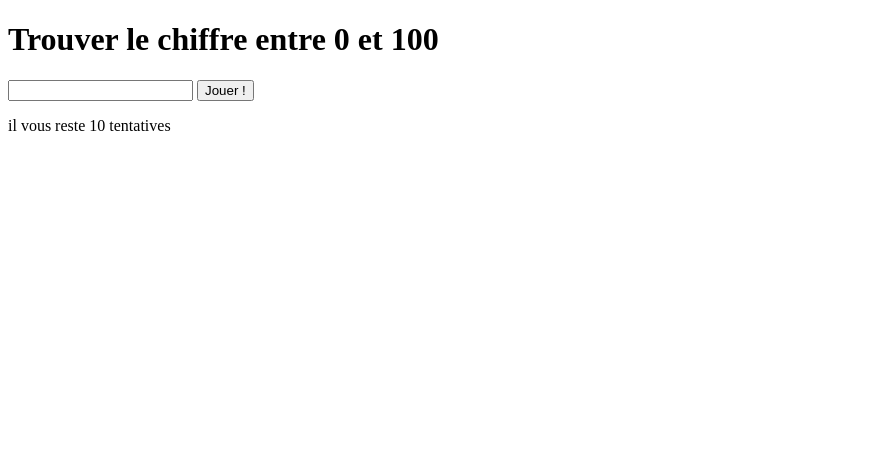
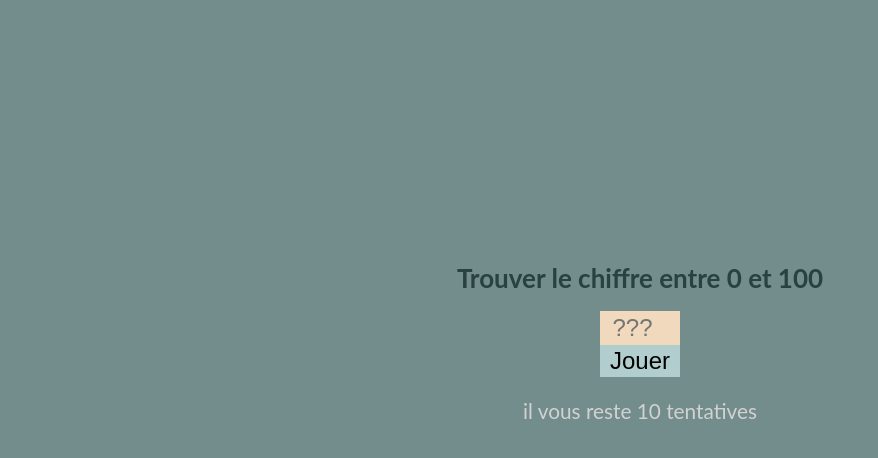
Before and after one commit to agavras/TrouverLeChiffre, a plain HTML site: page index.html in a window 1280 px wide. Shown: the whole page, without its empty margins (0-878 px from the left). Drawn offline with Linux system fonts and the light colour scheme.

Commit message:
ajout css

```diff
--- a/app.js
+++ b/app.js
@@ -17,6 +17,7 @@ function CheckTheResult() {
 
     // Si le resultat est bon...
     if (chiffreATrouver === chiffreDuJoueur) {
+        elementTexteWinLoose.style.color="lightgreen";
         elementTexteWinLoose.innerHTML = "YOU WIN";
         DeleteIlVousReste();
     // Si trop bas...
@@ -29,6 +30,7 @@ function CheckTheResult() {
 
     // Si le joueur n'a plus de credit...
     if (tentativeRestante === 0) {
+        elementTexteWinLoose.style.color="red";
         elementTexteWinLoose.innerHTML = "GAME OVER";
         DeleteIlVousReste();
     }
--- a/index.html
+++ b/index.html
@@ -4,14 +4,18 @@
     <meta charset="UTF-8">
     <meta http-equiv="X-UA-Compatible" content="IE=edge">
     <meta name="viewport" content="width=device-width, initial-scale=1.0">
+    <link rel="stylesheet" href="styles.css">
     <title>Trouver le chiffre</title>
 </head>
 <body>
-    <h1>Trouver le chiffre entre 0 et 100</h1>
-    <input id="HTMLid_InputNumber" type="number">
-    <button id="HTMLidBoutton" onclick=CheckTheResult()>Jouer !</button>
-    <p id="HTMLid_Texte_IlVousReste">il vous reste 10 tentatives</p>
-    <p id="HTMLid_Texte_YouWinOrLoose"> </p> <!--sans espace le navigateur detruit la balise vide-->
+    <div class="div1">
+        <h1>Trouver le chiffre entre 0 et 100</h1>
+        <input id="HTMLid_InputNumber" type="number" maxlength="3" min="0" max="100" placeholder="???">
+        <button id="HTMLidBoutton" onclick=CheckTheResult()>Jouer</button>
+        <p id="HTMLid_Texte_IlVousReste">il vous reste 10 tentatives</p>
+        <p id="HTMLid_Texte_YouWinOrLoose"> </p> <!--sans espace le navigateur detruit la balise vide-->
+    </div>
+
     <script src="app.js"></script>
 </body>
 </html>
--- /dev/null
+++ b/styles.css
@@ -0,0 +1,55 @@
+body {
+    margin: 0;
+    padding: 0;
+    font-family: 'Lato', sans-serif;
+    font-size: small;
+    display: flex;
+    flex-flow: column wrap;
+    justify-content: center;
+    background-color: black;
+}
+
+.div1 {
+    background-color: hsl(180, 10%, 50%);
+    width: 100%;
+    height: 100vh;
+    text-align: center;
+    display: flex;
+    flex-flow: column wrap;
+    justify-content: center;
+    align-items: center;
+}
+
+#HTMLid_InputNumber {
+    width: 76px;
+    height: 32px;
+    text-align: center;
+    border-style: none;
+    font-size: 1.5rem;
+    color: hsl(180, 10%, 30%);
+    background-color: hsl(33, 64%, 84%);
+
+}
+
+#HTMLidBoutton {
+    width: 80px;
+    height: 32px;
+    border-style: none;
+    font-size: 1.5rem;
+    background-color: hsl(180, 21%, 75%);
+    color: black;
+}
+
+h1 {
+    color: hsl(180, 21%, 21%);
+}
+
+#HTMLid_Texte_IlVousReste{
+    font-size: 1.3rem;
+    color: rgb(210, 210, 210);
+}
+
+#HTMLid_Texte_YouWinOrLoose {
+    font-size: 3.5rem;
+    color: hsl(30, 50%, 75%);
+}
```
